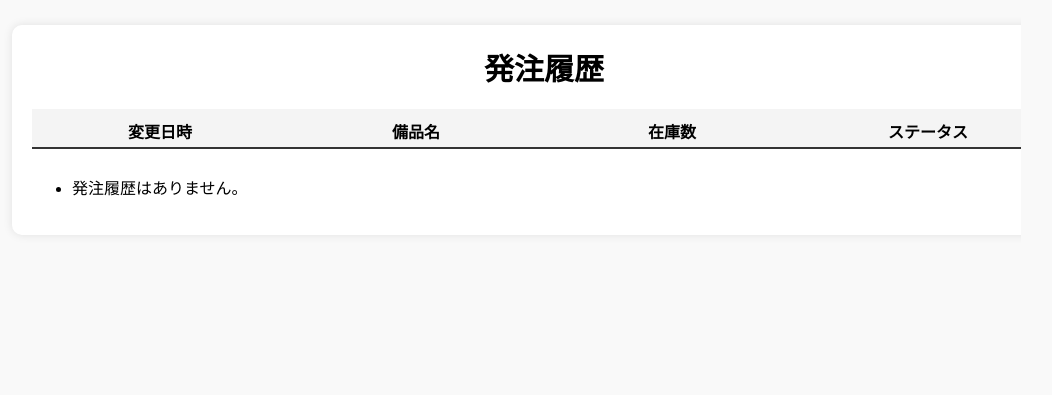
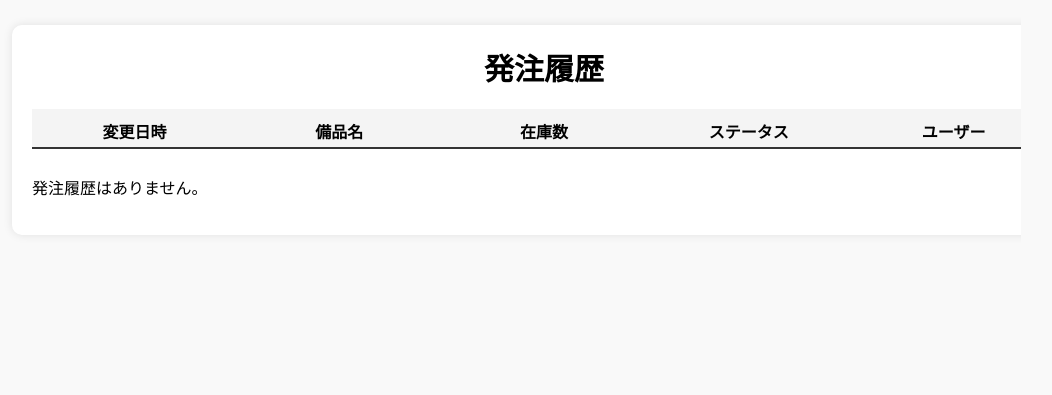
Before and after one commit to tomonoritak/equipment-management-b, a Django app: page /itemlist/orderhistory/ in a window 1280 px wide. Shown: the part 44-439 px from the top of the page, without its empty margins (131-1183 px from the left). Run offline with Django 4.2, Linux system fonts and the light colour scheme; data that the repository does not hold is empty.

Commit message:
発注履歴の「・」を修正

```diff
--- a/templates/posts/orderhistory.html
+++ b/templates/posts/orderhistory.html
@@ -72,6 +72,11 @@
         height: 100%; /* 親要素の高さに合わせる */
     }
 
+    ul {
+        list-style-type: none; /* リストマーカーを非表示にする */
+        padding-left: 0; /* リストの左側のパディングを削除 */
+    }
+
 </style>
 
 <div class="container">
@@ -84,7 +89,7 @@
             <div class="item-name">備品名</div>
             <div class="item-quantity">在庫数</div>
             <div class="item-status">ステータス</div>
-            <!-- <div class="item-user">ユーザー</div> -->
+            <div class="item-user">ユーザー</div>
        </div>
         <ul>
             {% for history in orderhistory %}
@@ -97,6 +102,7 @@
                         <div class="item-quantity">{{ history.stock_quantity }}</div>
                         <div class="item-status">{{ history.post.status }}</div>
                         <!-- ユーザーも追加 -->
+                        <div class="item-user">{{ history.user.username }}</div>
                     </div>
                 </li>
             {% empty %}
```
